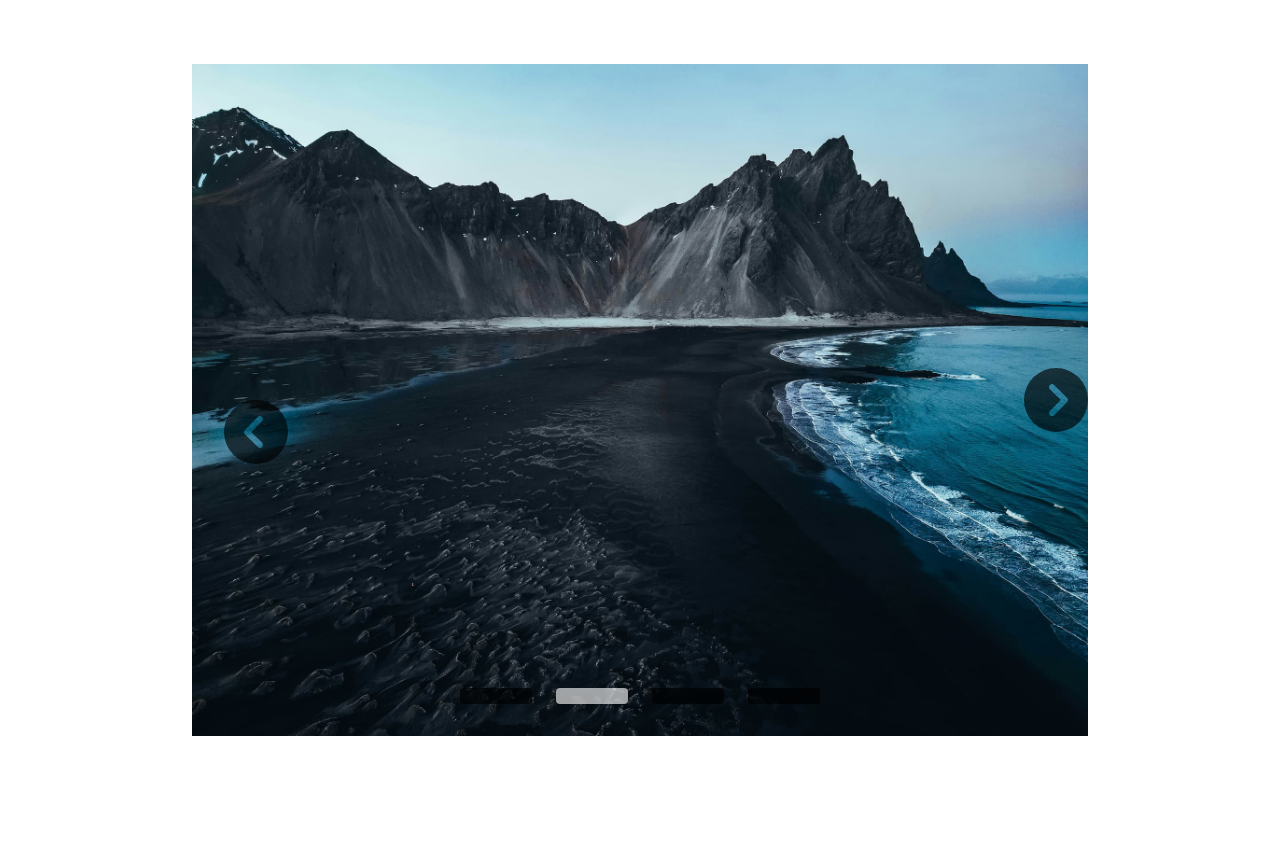
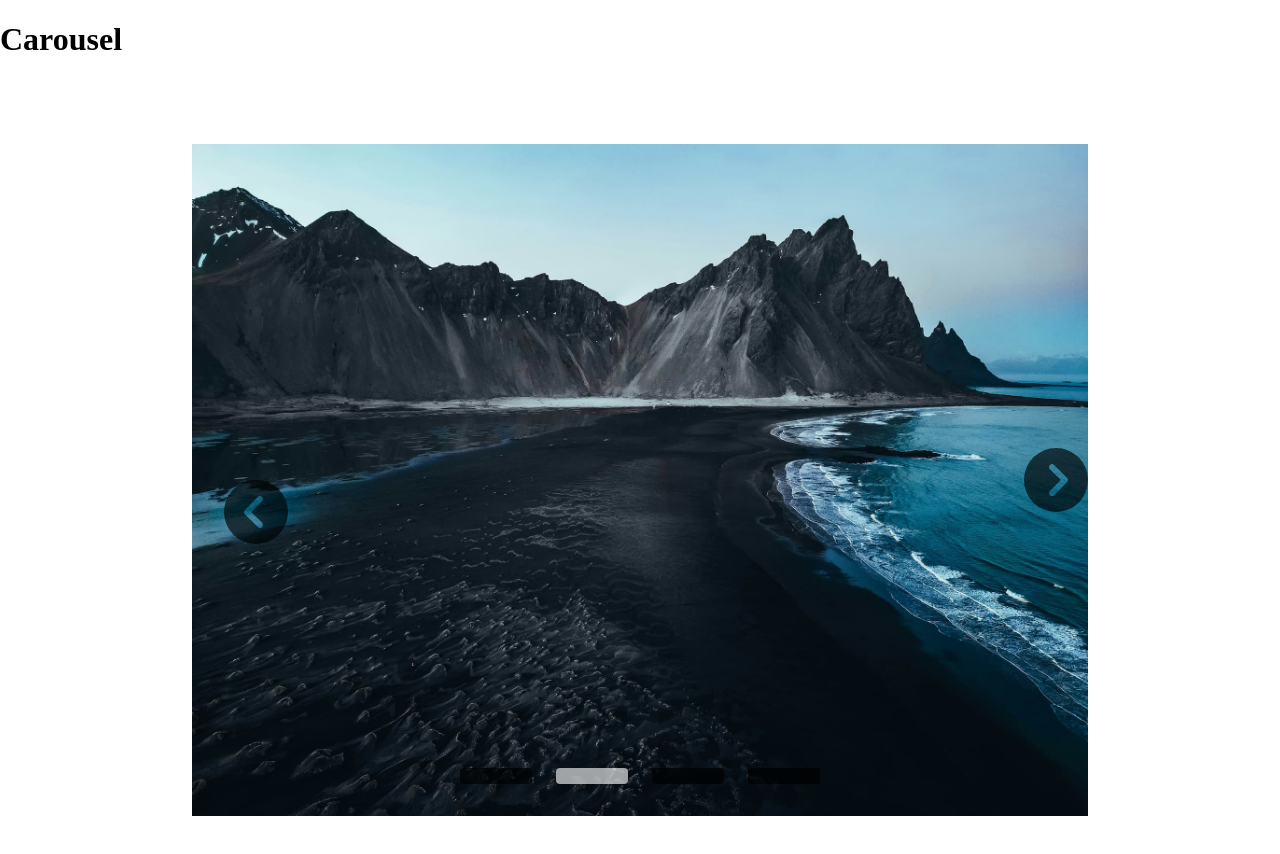
Before and after one commit to mikehathsin/test, a plain HTML site: page index.html in a window 1280 px wide. Before the commit the page ends 800 px from the top, so only its background shows below. Drawn offline with Linux system fonts and the light colour scheme.

Commit message:
add title

```diff
--- a/index.html
+++ b/index.html
@@ -7,6 +7,7 @@
     <link rel="stylesheet" href="styles.css" />
   </head>
   <body>
+    <h1>Carousel</h1>
     <div class="container">
       <div class="carousel">
         <div id="images" class="images">
```
